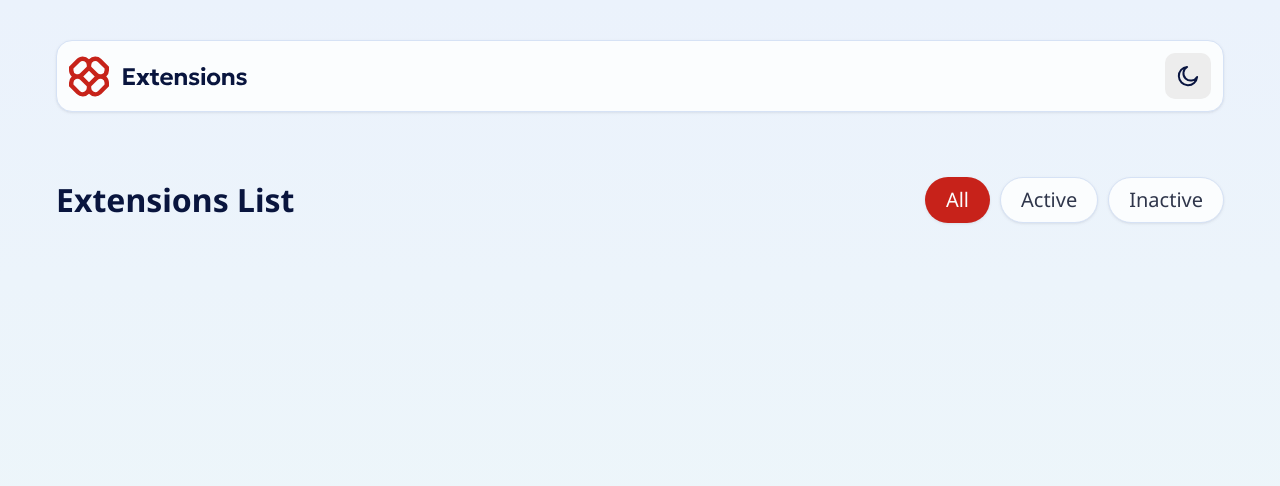
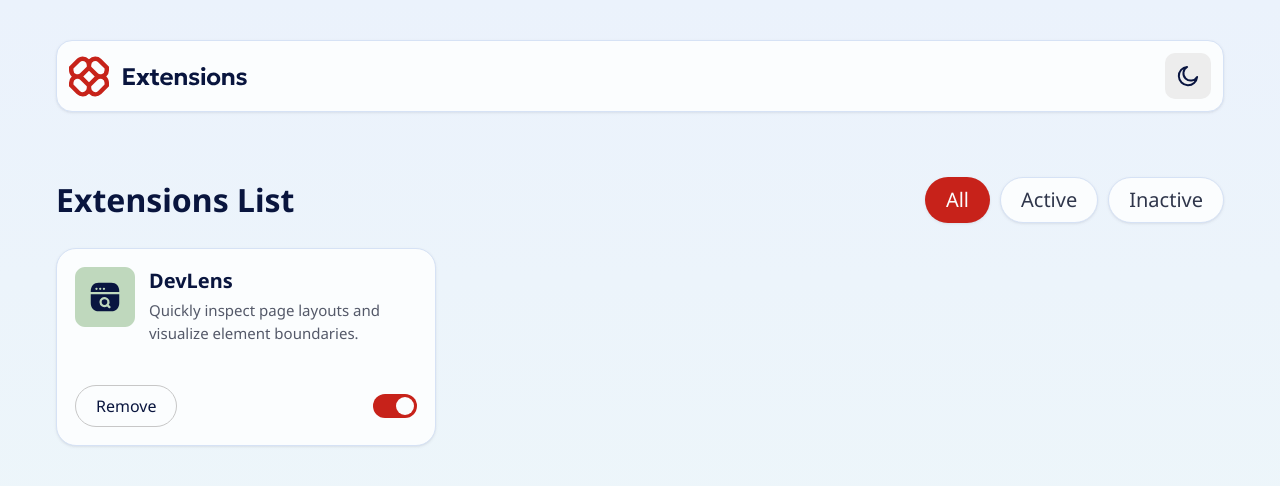
Before and after one commit to 2AWebDeveloper/browser-extensions-manager-ui, a React (Vite) app: page / in a window 1280 px wide. Shown: the top 486 px of the page. Built offline with nearby package versions, Linux system fonts and the light colour scheme.

Commit message:
create ExtensionsList & ExtensionsItem

```diff
--- a/src/App.jsx
+++ b/src/App.jsx
@@ -2,6 +2,7 @@ import { ThemeProvider } from "./contexts/ThemeContext";
 import Header from "./components/Header";
 import Main from "./components/Main";
 import ToolBar from "./components/ToolBar";
+import ExtensionsList from "./components/ExtensionsList";
 
 export default function App() {
   return (
@@ -9,6 +10,7 @@ export default function App() {
       <Header />
       <Main>
         <ToolBar />
+        <ExtensionsList />
       </Main>
     </ThemeProvider>
   );
--- /dev/null
+++ b/src/components/ExtensionsItem.jsx
@@ -0,0 +1,42 @@
+const testData = {
+  logo: "./assets/images/logo-devlens.svg",
+  name: "DevLens",
+  description: "Quickly inspect page layouts and visualize element boundaries.",
+  isActive: true,
+};
+export default function ExtensionsItem() {
+  return (
+    <li className="flex flex-col min-h-[198px] p-4.5 bg-neutral-0 border border-neutral-200 rounded-[20px] shadow shadow-neutral-600/10 dark:bg-neutral-800 dark:border-neutral-600">
+      <div className="flex items-start gap-3.5 grow">
+        <img src={testData.logo} alt={testData.name} />
+        <div>
+          <h3 className="text-xl font-bold text-neutral-900 dark:text-neutral-0">
+            {testData.name}
+          </h3>
+          <p className="text-[15px] mt-1 text-neutral-600 dark:text-neutral-300">
+            {testData.description}
+          </p>
+        </div>
+      </div>
+      <div className="flex items-center justify-between">
+        <button
+          className="px-5 py-2 text-neutral-900 border border-neutral-300 rounded-full hover:bg-red-700 hover:text-neutral-0 hover:border-red-700 dark:text-neutral-0 dark:border-neutral-600 dark:hover:bg-red-500 dark:hover:text-neutral-900 dark:hover:border-red-500"
+          type="button"
+        >
+          Remove
+        </button>
+        <div>
+          <label className="toggle-button-label" htmlFor="toggle-btn-1">
+            <input
+              type="checkbox"
+              className="toggle-button-checkbox"
+              id="toggle-btn-1"
+              checked={testData.isActive}
+              aria-label="extension activity changer"
+            />
+          </label>
+        </div>
+      </div>
+    </li>
+  );
+}
--- /dev/null
+++ b/src/components/ExtensionsList.jsx
@@ -0,0 +1,9 @@
+import ExtensionsItem from "./ExtensionsItem";
+
+export default function ExtensionsList() {
+  return (
+    <ul className="grid grid-cols-1 md:grid-cols-2 lg:grid-cols-3 gap-3.5 mt-6 mb-14">
+      <ExtensionsItem />
+    </ul>
+  );
+}
--- a/src/index.css
+++ b/src/index.css
@@ -39,4 +39,20 @@
   .filter-btn.active {
     @apply border-opacity-0 opacity-100 bg-red-700 text-neutral-0 hover:bg-red-500 dark:bg-red-500 dark:text-neutral-900 dark:hover:bg-red-700 !important;
   }
+  .toggle-button-label {
+    @apply block relative w-11 h-6 rounded-full bg-neutral-300 cursor-pointer outline-none dark:bg-neutral-600;
+  }
+  .toggle-button-label:has(:checked) {
+    @apply bg-red-700 dark:bg-red-400;
+  }
+  .toggle-button-label:has(:checked):hover {
+    @apply bg-red-500;
+  }
+  .toggle-button-checkbox {
+    @apply appearance-none absolute top-1/2 left-[3px] w-[18px] h-[18px] rounded-full -translate-y-1/2 outline-none bg-neutral-0 cursor-pointer;
+    transition: left 0.3s;
+  }
+  .toggle-button-checkbox:checked {
+    left: calc(100% - 21px);
+  }
 }
```
